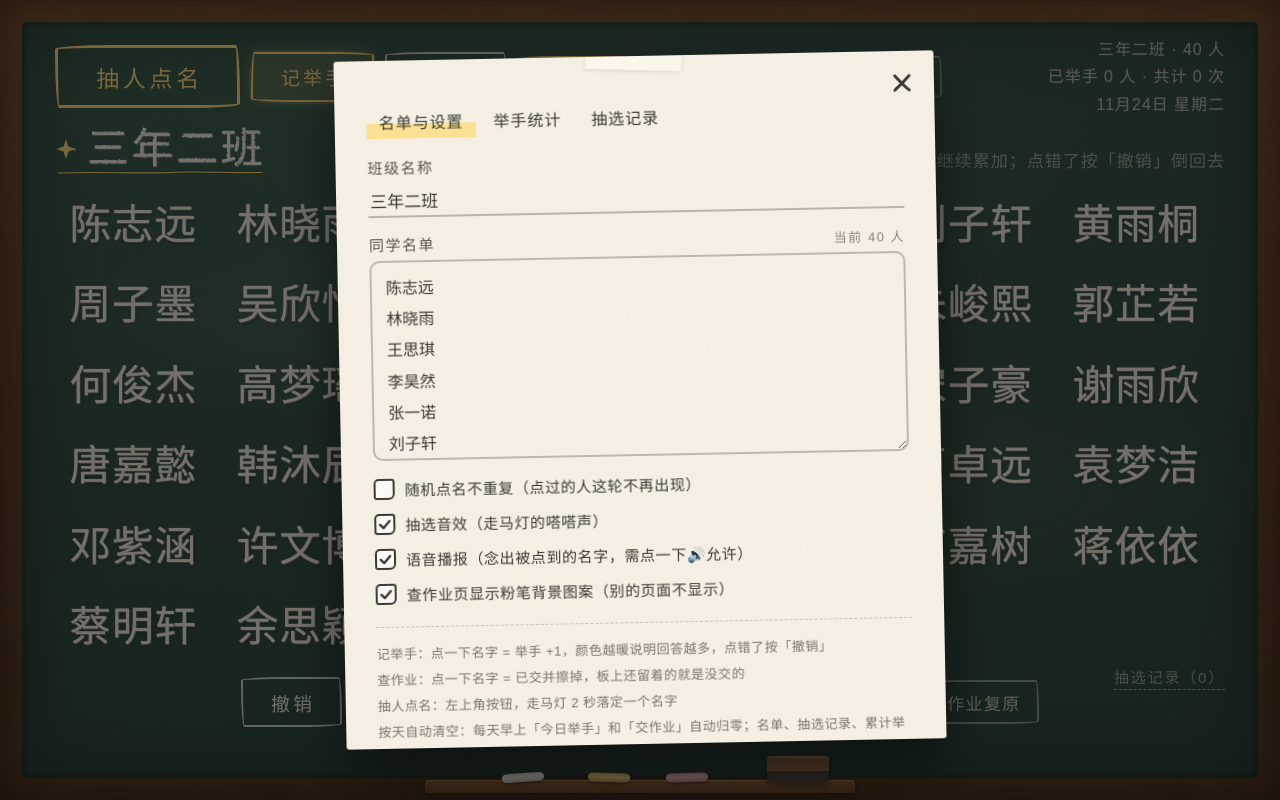
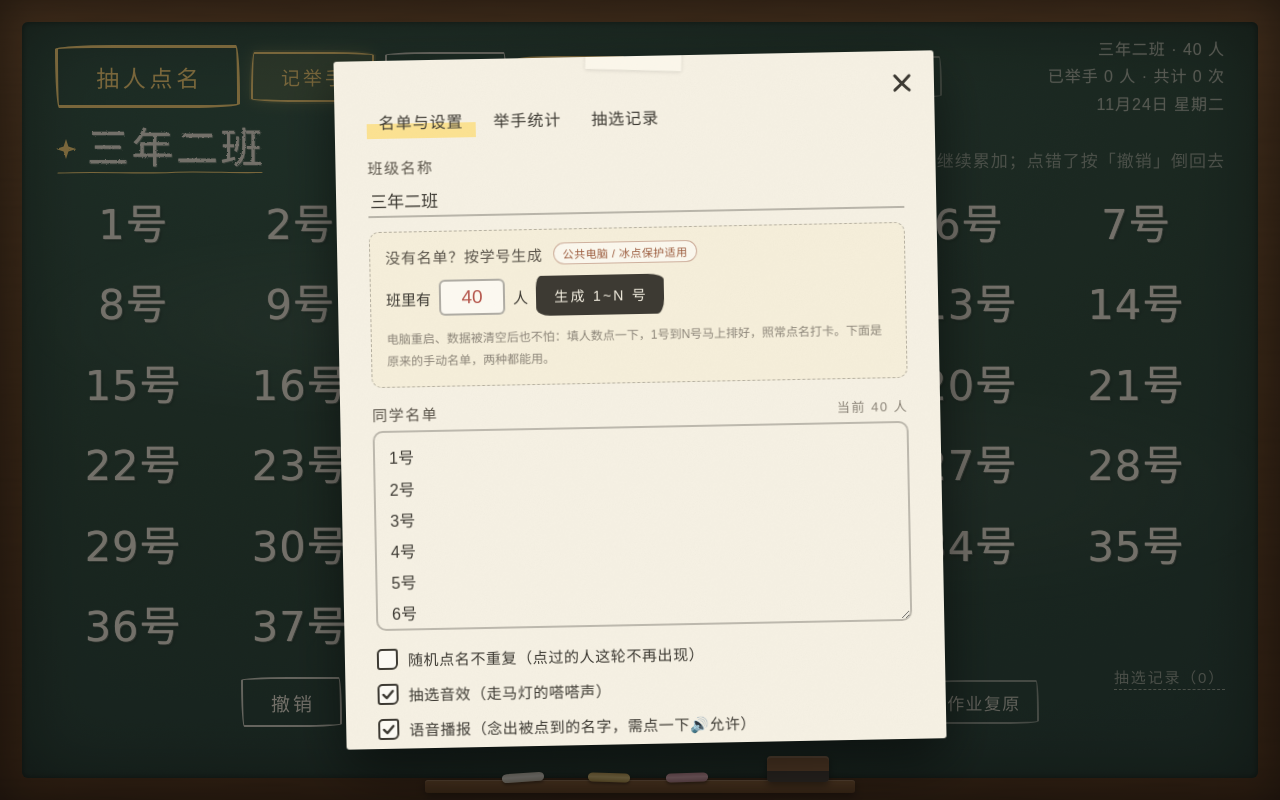
Before and after one commit to Candy99nine/blackboard, a plain HTML site: page index.html in a window 1280 px wide. Both pictures are taken after a click on the button "设置". Drawn offline with Linux system fonts and the light colour scheme; a web font is replaced by a local one.

Commit message:
Add files via upload

```diff
--- a/index.html
+++ b/index.html
@@ -407,6 +407,32 @@
   }
   .paper textarea:focus{ border-color:rgba(61,58,51,.6); }
 
+  /* 按学号生成：虚线框像草稿纸上的补充便签 */
+  .rollno-box{
+    margin-top:14px; padding:13px 15px 14px;
+    border:1.5px dashed rgba(61,58,51,.34); border-radius:10px;
+    background:rgba(255,213,79,.055);
+  }
+  .rollno-title{
+    font-size:15px; letter-spacing:.05em; color:#5a544a;
+    display:flex; align-items:center; gap:10px; flex-wrap:wrap;
+  }
+  .rollno-tag{
+    font-size:11px; letter-spacing:.04em; color:#9a5a3c;
+    border:1px solid rgba(154,90,60,.45); border-radius:20px; padding:2px 9px;
+    background:rgba(255,255,255,.5);
+  }
+  .rollno-row{ display:flex; align-items:center; gap:8px; margin-top:11px; flex-wrap:wrap; font-size:15px; }
+  .rollno-row #inpRollCount{
+    width:66px; flex:none; text-align:center;
+    font-family:var(--ft-ui); font-size:19px; color:var(--ink-red);
+    background:rgba(255,255,255,.6); border:2px solid rgba(61,58,51,.4);
+    border-radius:6px; padding:5px 2px; outline:none; -webkit-user-select:text; user-select:text;
+  }
+  .rollno-row #inpRollCount:focus{ border-color:var(--ink-red); }
+  .rollno-row .ink-btn{ padding:8px 16px; min-height:40px; font-size:14px; }
+  .rollno-tip{ margin-top:10px; font-size:12px; color:#8b8478; line-height:1.85; }
+
   .chk-row{
     display:flex; align-items:center; gap:10px; margin-top:14px; cursor:pointer;
     font-size:15px; letter-spacing:.04em;
@@ -583,6 +609,18 @@
     <div id="panel-settings">
       <div class="field-label"><span>班级名称</span></div>
       <input type="text" id="inpClass" maxlength="14" placeholder="例如：三年二班">
+
+      <div class="rollno-box">
+        <div class="rollno-title">没有名单？按学号生成<span class="rollno-tag">公共电脑 / 冰点保护适用</span></div>
+        <div class="rollno-row">
+          <span>班里有</span>
+          <input type="text" id="inpRollCount" inputmode="numeric" maxlength="3" value="40" aria-label="班级人数">
+          <span>人</span>
+          <button class="ink-btn" id="btnMakeRollNo" type="button">生成 1~N 号</button>
+        </div>
+        <p class="rollno-tip">电脑重启、数据被清空后也不怕：填人数点一下，1号到N号马上排好，照常点名打卡。下面是原来的手动名单，两种都能用。</p>
+      </div>
+
       <div class="field-label"><span>同学名单</span><em id="countHint"></em></div>
       <textarea id="inpNames" spellcheck="false" placeholder="每行一位同学&#10;也可以用逗号、顿号或空格分隔"></textarea>
 
@@ -608,6 +646,7 @@
       </label>
 
       <div class="note">
+        <p>名单两种用法：上面填人数一键生成 1~N 号（电脑重启、数据清空后照样能用）；也可以在下面框里手输自己的名单，两种都行，随时切换。</p>
         <p>记举手：点一下名字 = 举手 +1，颜色越暖说明回答越多，点错了按「撤销」</p>
         <p>查作业：点一下名字 = 已交并擦掉，板上还留着的就是没交的</p>
         <p>抽人点名：左上角按钮，走马灯 2 秒落定一个名字</p>
@@ -654,7 +693,9 @@
   const rand = (a, b) => a + Math.random() * (b - a);
   const esc = s => String(s).replace(/[&<>"']/g, c => ({ '&': '&amp;', '<': '&lt;', '>': '&gt;', '"': '&quot;', "'": '&#39;' }[c]));
 
-  const DEFAULT_NAMES = ["陈志远","林晓雨","王思琪","李昊然","张一诺","刘子轩","黄雨桐","周子墨","吴欣怡","赵梓涵","孙浩宇","胡诗涵","朱峻熙","郭芷若","何俊杰","高梦瑶","罗一鸣","郑凯文","梁静怡","宋子豪","谢雨欣","唐嘉懿","韩沐辰","冯雅琪","董子睿","萧楚楚","曹卓远","袁梦洁","邓紫涵","许文博","彭嘉禾","苏若曦","魏子涵","卢嘉树","蒋依依","蔡明轩","余思颖","杜若飞","任晓萱","姚博文"];
+  // 默认用学号：公共电脑/冰点保护重启会清掉本地数据，学号名单重建零成本
+  const makeRollNo = n => Array.from({ length: n }, (_, i) => String(i + 1) + '号');
+  const DEFAULT_NAMES = makeRollNo(40);
   const KEY = 'chalk-board-v2';
 
   /* ---------- 状态 ---------- */
@@ -665,7 +706,7 @@
   let history = [];         // 随机点名记录（保留）
   let pool = [];            // 不重复模式剩余
   let undoStack = [];
-  let settings = { className: '三年二班', noRepeat: false, sound: true, voice: true, bg: true, shape: 'note', timerSec: 300 };
+  let settings = { className: '三年二班', noRepeat: false, sound: true, voice: true, bg: true, shape: 'note', timerSec: 300, rollCount: 40 };
   let mode = 'raise';       // raise | done
   let rolling = false;
   let cells = Object.create(null);
@@ -679,6 +720,7 @@
         pickSvg = $('#pickSvg'), pickPath = $('#pickPath'),
         mask = $('#modalMask'), srAnnounce = $('#srAnnounce'),
         inpClass = $('#inpClass'), inpNames = $('#inpNames'), countHint = $('#countHint'),
+        inpRollCount = $('#inpRollCount'), btnMakeRollNo = $('#btnMakeRollNo'),
         chkNoRepeat = $('#chkNoRepeat'), chkSound = $('#chkSound'),
         chkVoice = $('#chkVoice'), chkBg = $('#chkBg'),
         btnVoice = $('#btnVoice'), voiceLabel = $('#voiceLabel'), lessonBg = $('#lessonBg'),
@@ -710,6 +752,7 @@
       doneMap = (d.doneMap && typeof d.doneMap === 'object') ? d.doneMap : {};
       history = Array.isArray(d.history) ? d.history : [];
       settings = Object.assign(settings, d.settings || {});
+      if (!Number.isInteger(settings.rollCount) || settings.rollCount < 1) settings.rollCount = 40;
       if (Array.isArray(d.pool) && d.pool.length) pool = d.pool;
       if (d.mode === 'raise' || d.mode === 'done') mode = d.mode;
       /* 隔天：今日举手、今日打卡清零；累计、名单、抽选记录全留 */
@@ -1317,6 +1360,7 @@
   }
   function fillForm() {
     inpClass.value = settings.className;
+    inpRollCount.value = settings.rollCount;
     inpNames.value = students.join('\n');
     countHint.textContent = '当前 ' + students.length + ' 人';
     chkNoRepeat.checked = !!settings.noRepeat;
@@ -1429,6 +1473,22 @@
     countHint.textContent = '当前 ' + students.length + ' 人';
   }
 
+  /* 按人数生成学号名单：1号~N号。原来的手动名单功能完全不受影响 */
+  function makeRollNoFromInput() {
+    const raw = String(inpRollCount.value).replace(/[^\d]/g, '');
+    const n = parseInt(raw, 10);
+    if (!Number.isInteger(n) || n < 1 || n > 100) {
+      toast('人数请填 1~100 之间的数字');
+      inpRollCount.focus();
+      return;
+    }
+    settings.rollCount = n;
+    inpRollCount.value = n;
+    applyStudents(makeRollNo(n));
+    inpNames.value = students.join('\n');
+    toast('已生成 1~' + n + ' 号，共 ' + n + ' 位');
+  }
+
   /* ---------- 事件 ---------- */
   btnRoll.addEventListener('click', doRoll);
   btnRaise.addEventListener('click', () => {
@@ -1465,6 +1525,10 @@
     h1Class.textContent = settings.className || '点名板';
     saveAll(); updateInfo();
   });
+  btnMakeRollNo.addEventListener('click', makeRollNoFromInput);
+  inpRollCount.addEventListener('keydown', e => { if (e.key === 'Enter') { e.preventDefault(); makeRollNoFromInput(); } });
+  inpRollCount.addEventListener('input', () => { inpRollCount.value = inpRollCount.value.replace(/[^\d]/g, ''); });
+
   inpNames.addEventListener('input', () => {
     countHint.textContent = '输入中 ' + parseNames(inpNames.value).length + ' 人';
   });
```
